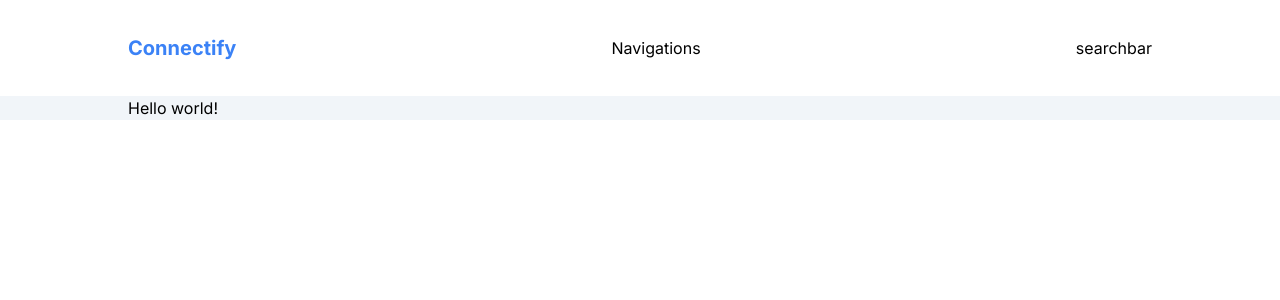
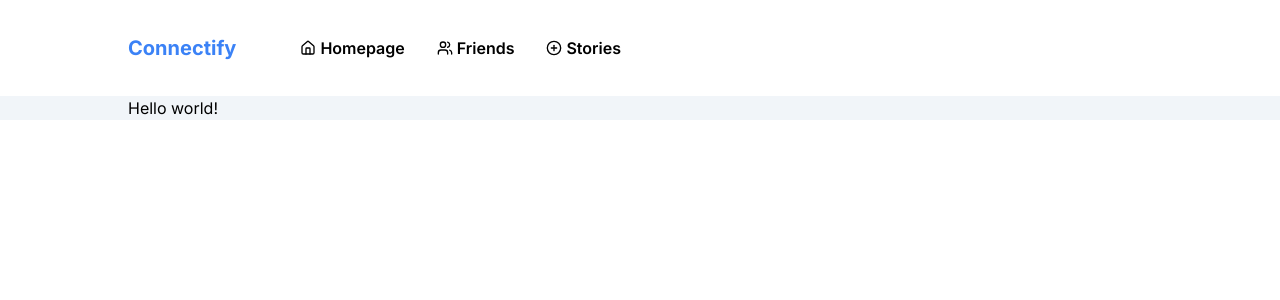
Before and after one commit to fath-nasrudin/connectify, a Next.js app: page / in a window 1280 px wide. Shown: the top 300 px of the page. Built offline with nearby package versions, Linux system fonts and the light colour scheme.

Commit message:
Add desktop menu navigation

```diff
--- a/components/MobileMenu.tsx
+++ b/components/MobileMenu.tsx
@@ -28,7 +28,7 @@ function HamburgerIcon({ isOpen }: { isOpen: boolean }) {
 export function MobileMenu() {
   const [isOpen, setIsOpen] = useState(false);
   return (
-    <div className="relative md:hidden">
+    <div className="relative">
       <div
         onClick={() => {
           setIsOpen((prev) => !prev);
--- a/components/Navbar.tsx
+++ b/components/Navbar.tsx
@@ -1,16 +1,36 @@
 import React from 'react';
 import { MobileMenu } from './MobileMenu';
 import Link from 'next/link';
+import { House, Users, CirclePlus } from 'lucide-react';
 
 export function Navbar() {
   return (
     <div className="h-24 flex justify-between items-center">
-      <Link href="/" className="text-xl font-bold text-blue-500">
-        Connectify
-      </Link>
-      <div>Navigations</div>
-      <div>searchbar</div>
-      <MobileMenu />
+      <div className="flex gap-16 items-center">
+        <div className="md:hidden lg:block">
+          <Link href="/" className="text-xl font-bold text-blue-500">
+            Connectify
+          </Link>
+        </div>
+
+        <div className="hidden md:block">
+          <div className="flex gap-8 font-semibold">
+            <Link href="/" className="flex gap-1 items-center">
+              <House size="16" /> Homepage
+            </Link>
+            <Link href="/" className="flex gap-1 items-center">
+              <Users size="16" /> Friends
+            </Link>
+            <Link href="/" className="flex gap-1 items-center">
+              <CirclePlus size="16" /> Stories
+            </Link>
+          </div>
+        </div>
+      </div>
+
+      <div className="md:hidden">
+        <MobileMenu />
+      </div>
     </div>
   );
 }
--- a/package.json
+++ b/package.json
@@ -10,6 +10,7 @@
   },
   "dependencies": {
     "babel-plugin-react-compiler": "0.0.0-experimental-334f00b-20240725",
+    "lucide-react": "^0.424.0",
     "next": "15.0.0-rc.0",
     "react": "19.0.0-rc-f994737d14-20240522",
     "react-dom": "19.0.0-rc-f994737d14-20240522"
```
Also changed, not shown: 1 other file (tests, documents, lock files or other folders).
